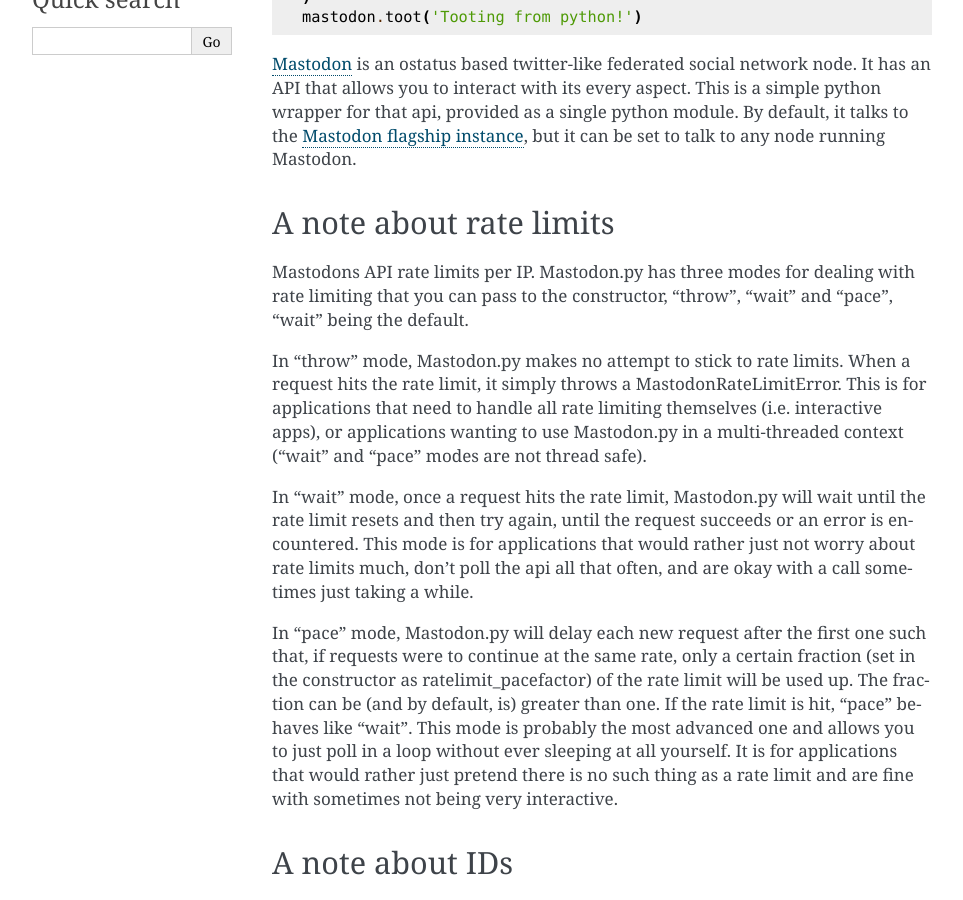
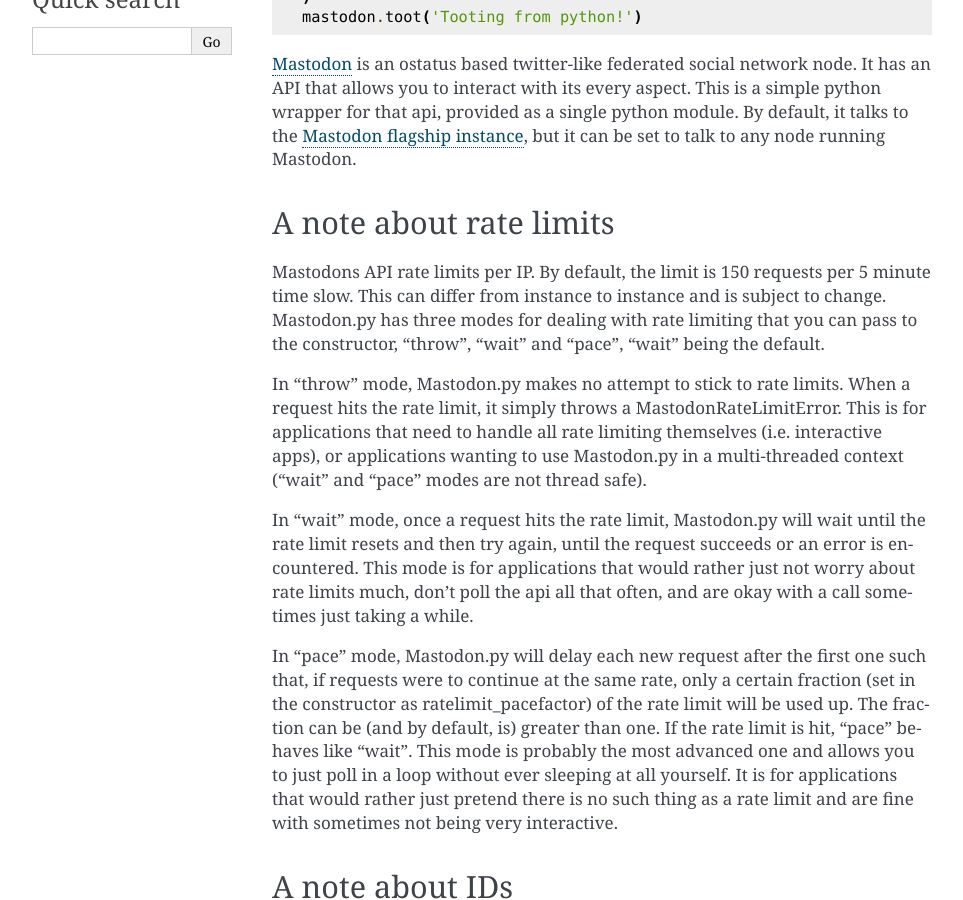
Before and after one commit to halcy/Mastodon.py, a Sphinx documentation site: the page built from docs/index.rst, in a window 1280 px wide and 900 px high, scrolled down 599 px. Shown: the whole window, without its empty margins (148-1111 px from the left). Built offline with Sphinx 7.4.7, drawn with Linux system fonts in a browser that asks for light colours.

Commit message:
Requirement and documentation fixes

```diff
--- a/docs/index.rst
+++ b/docs/index.rst
@@ -41,9 +41,10 @@
 
 A note about rate limits
 ------------------------
-Mastodons API rate limits per IP. Mastodon.py has three modes for dealing
-with rate limiting that you can pass to the constructor, "throw", "wait"
-and "pace", "wait" being the default.
+Mastodons API rate limits per IP. By default, the limit is 150 requests per 5 minute
+time slow. This can differ from instance to instance and is subject to change.
+Mastodon.py has three modes for dealing with rate limiting that you can pass to
+the constructor, "throw", "wait" and "pace", "wait" being the default.
 
 In "throw" mode, Mastodon.py makes no attempt to stick to rate limits. When
 a request hits the rate limit, it simply throws a MastodonRateLimitError. This is
--- a/setup.py
+++ b/setup.py
@@ -4,7 +4,7 @@
       version='1.0.1',
       description='Python wrapper for the Mastodon API',
       packages=['mastodon'],
-      install_requires=['requests'],
+      install_requires=['requests', 'dateutil'],
       url='https://github.com/halcy/Mastodon.py',
       author='Lorenz Diener',
       author_email='lorenzd+mastodonpypypi@gmail.com',
```
Also changed, not shown: 1 other file.
